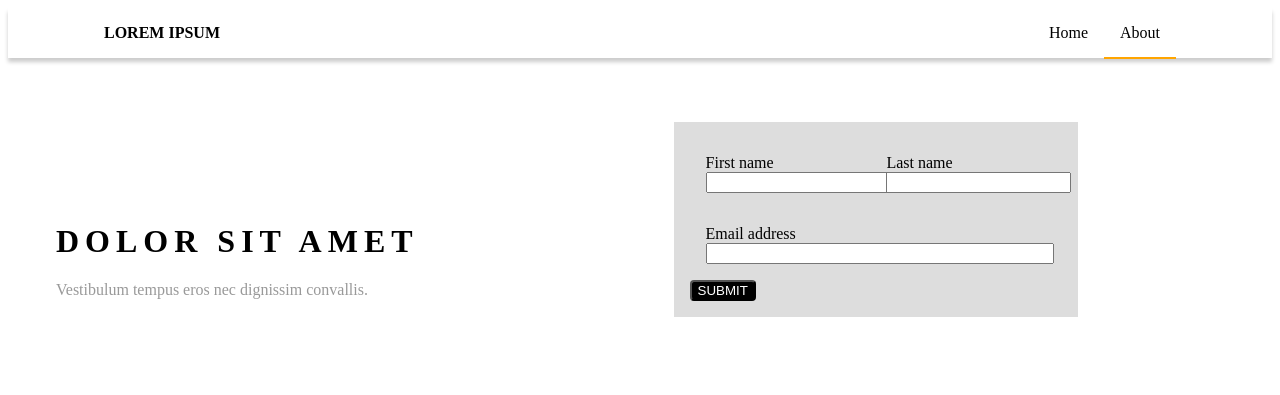
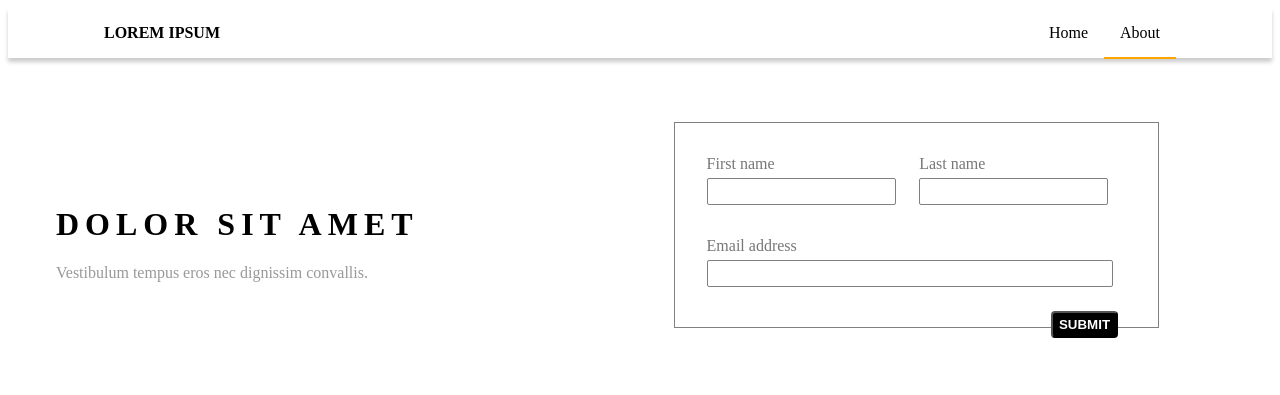
Before and after one commit to jmacmi11an/YC-test-2, a Gatsby site: page / in a window 1280 px wide. Built offline with nearby package versions, Linux system fonts and the light colour scheme; Gatsby itself is replaced by a stand-in of ours.

Commit message:
small steps forward on the form

```diff
--- a/src/components/form.js
+++ b/src/components/form.js
@@ -24,25 +24,27 @@ class UserForm extends React.Component {
 
   render() {
     return (
-      <div style={{height: '300px', width: '500px', maxWidth: '46%', display: 'inline-block', padding: '1em', fontFamily: 'montserrat'}}>
-        <form style={{margin: '3em', backgroundColor: '#ddd', padding: '1em'}}>
+      <div style={{maxWidth: '46%', display: 'inline-block', padding: '1em', fontFamily: 'montserrat', color: '#777'}}>
+        <form style={{margin: '3em', padding: '1em', border: '1px solid gray'}}>
 
           <div style={{margin: '1em', width: "40%", display: "inline-block"}}>
             <label for="firstName">First name</label>
-            <input name="firstName" value={this.state.value} onChange={this.handleChange} type="text" id="fname" required/>
+            <input style={{marginTop: '5px', padding: '5px', backgroundColor: '#fff', borderRadius: '2px', border: '1px solid gray', }} name="firstName" value={this.state.value} onChange={this.handleChange} type="text" id="fname" required/>
           </div>
 
           <div style={{margin: '1em', width: "40%", display: "inline-block"}}>
             <label for="lname">Last name</label>
-            <input name="lastName" value={this.state.value} onChange={this.handleChange} type="text" id="lname" required/>
+            <input style={{marginTop: '5px', padding: '5px', backgroundColor: '#fff', borderRadius: '2px', border: '1px solid gray', }} name="lastName" value={this.state.value} onChange={this.handleChange} type="text" id="lname" required/>
           </div>
 
           <div style={{margin: '1em', }}>
             <label for="email">Email address</label>
-            <input style={{width: '100%'}} name="email" value={this.state.value} onChange={this.handleChange} type="email" id="email" required/>
+            <input style={{marginTop: '5px', padding: '5px', backgroundColor: '#fff', borderRadius: '2px', border: '1px solid gray', width: '94%'}} name="email" value={this.state.value} onChange={this.handleChange} type="email" id="email" required/>
           </div>
 
-          <button style={{color: "white", backgroundColor: 'black', borderRadius: '4px', }}>SUBMIT</button>
+          <div style={{margin: '1.5em'}}>
+            <button style={{color: "white", fontWeight: '700', backgroundColor: 'black', borderRadius: '4px', float: 'right', height: '2em'}}>SUBMIT</button>
+          </div>
         </form>
       </div>
   )}
--- a/src/pages/index.js
+++ b/src/pages/index.js
@@ -11,7 +11,7 @@ import BackgroundImage from 'gatsby-background-image';
 const Home = () => (
   <div style={{width: "100%"}}>
     <Header />
-    <div class="container" style={{fontFamily: "montserrat", display: "inline-block", width: "40%", padding: "3em"}}>
+    <div class="container" style={{fontFamily: "montserrat", display: "inline-block", width: "40%", padding: "0em 3em"}}>
         <div>
           <h1 style={{letterSpacing: '6px'}}>DOLOR SIT AMET</h1>
           <p style={{color: '#999'}}>Vestibulum tempus eros nec dignissim convallis.</p>
```
